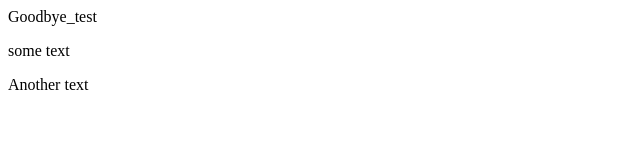
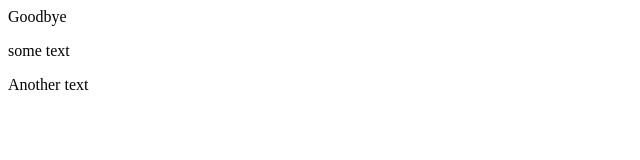
Before and after one commit to tayyabawais1023/myfirstrepo, a plain HTML site: page index.html in a window 1280 px wide. Shown: the full height of the page, 0-640 px from the left. Drawn offline with Linux system fonts and the light colour scheme.

Commit message:
goof bye added

```diff
--- a/index.html
+++ b/index.html
@@ -1,3 +1,3 @@
-<p>Goodbye_test</p>
+<p>Goodbye</p>
 <p>some text</p>
 <div>Another text</div>
```
